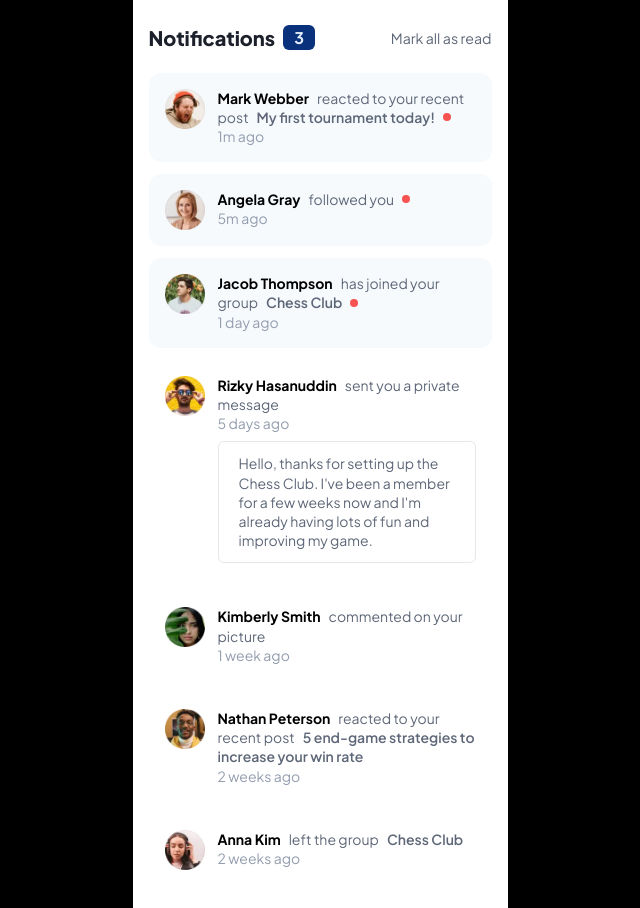
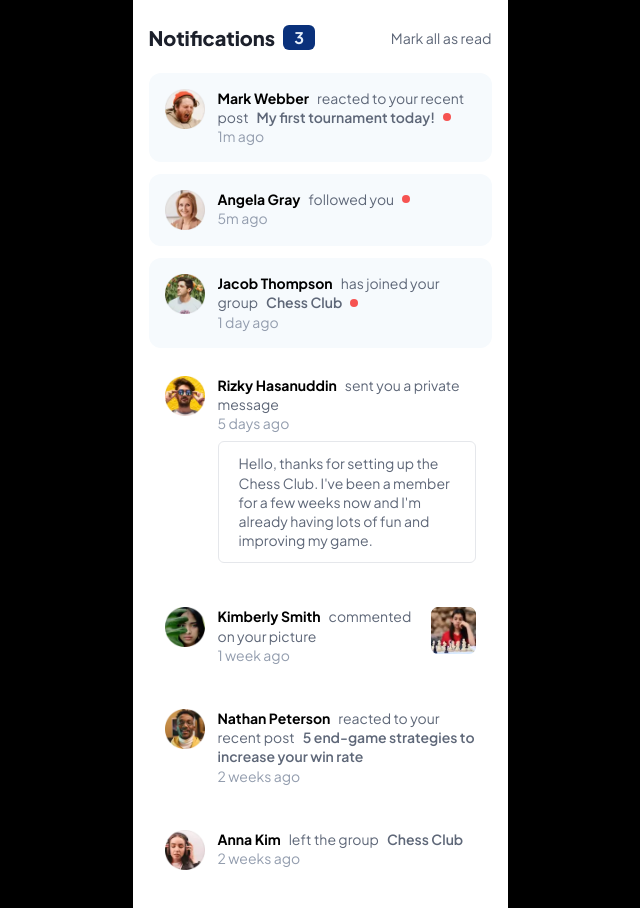
Before and after one commit to shaversj/notifications-page-main, a React (Vite) app: page / in a window 1280 px wide. Shown: the whole page, without its empty margins (320-960 px from the left). Built offline with nearby package versions, Linux system fonts and the light colour scheme.

Commit message:
Added ability to disply commented image in notification

```diff
--- a/src/Card.jsx
+++ b/src/Card.jsx
@@ -25,6 +25,7 @@ const Card = ({notification, decreaseUnReadCount, increaseUnReadCount}) => {
                             {notification.reply}
                         </div>
                     </div>
+                    <img className={"w-[45px] h-[47px] ml-auto"} src={notification.commented_picture} alt={""} />
                 </button>
             ):
                 (
@@ -39,6 +40,7 @@ const Card = ({notification, decreaseUnReadCount, increaseUnReadCount}) => {
                             </div>
                             <span className={"text-grayish-blue"}>{notification.timestamp}</span>
                         </div>
+                        <img className={"w-[45px] h-[47px] ml-auto"} src={notification.commented_picture} alt={""} />
                     </button>
             )}
         </>
--- a/src/data.json
+++ b/src/data.json
@@ -40,6 +40,7 @@
     "message": "commented on your picture",
     "timestamp": "1 week ago",
     "avatar": "avatar-kimberly-smith.webp",
+    "commented_picture": "image-chess.webp",
     "hasBeenRead": true
   },
   {
--- a/src/index.css
+++ b/src/index.css
@@ -4,6 +4,6 @@
 @tailwind components;
 @tailwind utilities;
 
-.react-icons {
-    vertical-align: middle !important;
+img:not([src]) {
+    display: none;
 }
```
Also changed, not shown: public/image-chess.webp (added).
